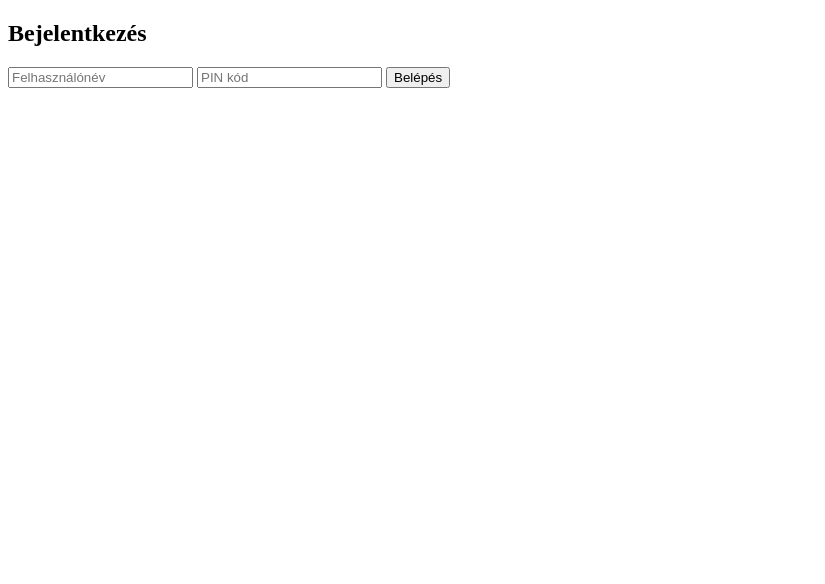
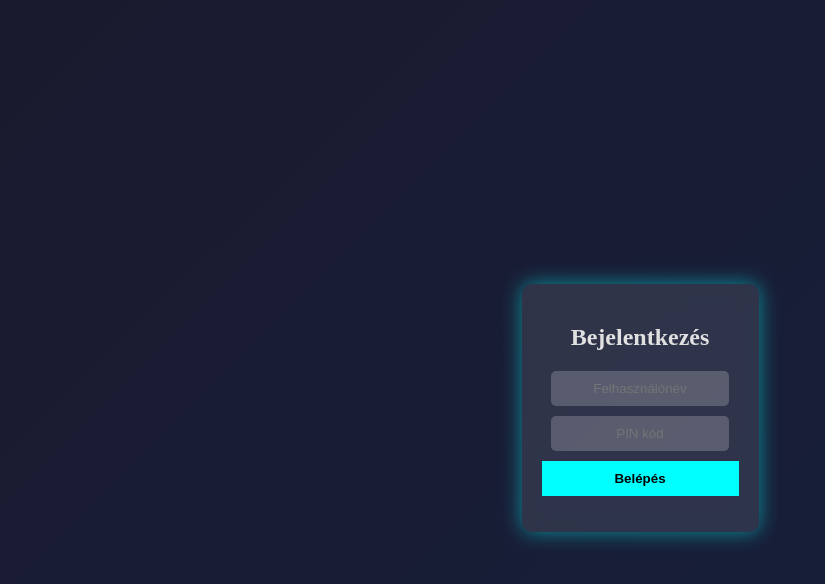
Before and after one commit to Markvogyok/onalloalkalmazas, a plain HTML site: page index.html in a window 1280 px wide. Shown: the whole page, without its empty margins (0-825 px from the left). Drawn offline with Linux system fonts and the light colour scheme.

Commit message:
Végső allapot

```diff
--- a/index.html
+++ b/index.html
@@ -3,6 +3,7 @@
 <head>
     <meta charset="UTF-8">
     <meta name="viewport" content="width=device-width, initial-scale=1.0">
+    <link rel="stylesheet" href="style.css">
     <title>Bejelentkezés</title>
 </head>
 <body>
--- a/style.css
+++ b/style.css
@@ -1,31 +1,55 @@
 body {
-    font-family: Arial, sans-serif;
     display: flex;
     justify-content: center;
     align-items: center;
     height: 100vh;
-    background-color: #f4f4f4;
+    background: linear-gradient(135deg, #1a1a2e, #16213e);
+    color: #e0e0e0;
 }
 .container {
-    background: white;
+    background: rgba(255, 255, 255, 0.1);
     padding: 20px;
     border-radius: 10px;
-    box-shadow: 0px 0px 10px rgba(0, 0, 0, 0.1);
+    box-shadow: 0px 0px 20px rgba(0, 255, 255, 0.5);
+    backdrop-filter: blur(10px);
+    text-align: center;
 }
 input {
     display: block;
-    width: 100%;
-    margin: 10px 0;
-    padding: 8px;
+    width: 80%;
+    margin: 10px auto;
+    padding: 10px;
+    border: none;
+    border-radius: 5px;
+    background: rgba(255, 255, 255, 0.2);
+    color: #e0e0e0;
+    text-align: center;
 }
 button {
     width: 100%;
     padding: 10px;
-    background: blue;
-    color: white;
+    background: cyan;
+    color: black;
     border: none;
     cursor: pointer;
+    font-weight: bold;
+    transition: 0.3s;
+}
+button:hover {
+    background: #00ffff;
+    transform: scale(1.05);
 }
 .error {
     color: red;
 }
+.user-info {
+    text-align: left;
+    padding: 20px;
+    background: rgba(255, 255, 255, 0.1);
+    border-radius: 10px;
+    box-shadow: 0px 0px 15px rgba(0, 255, 255, 0.3);
+}
+.user-info h2 {
+    border-bottom: 2px solid cyan;
+    padding-bottom: 5px;
+}
```
